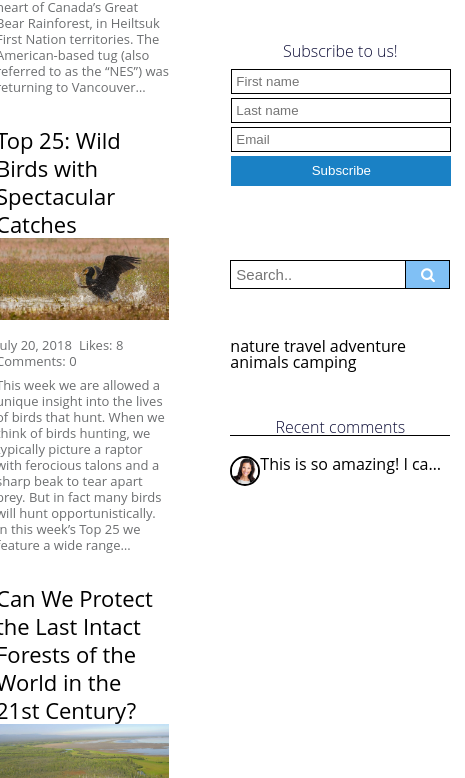
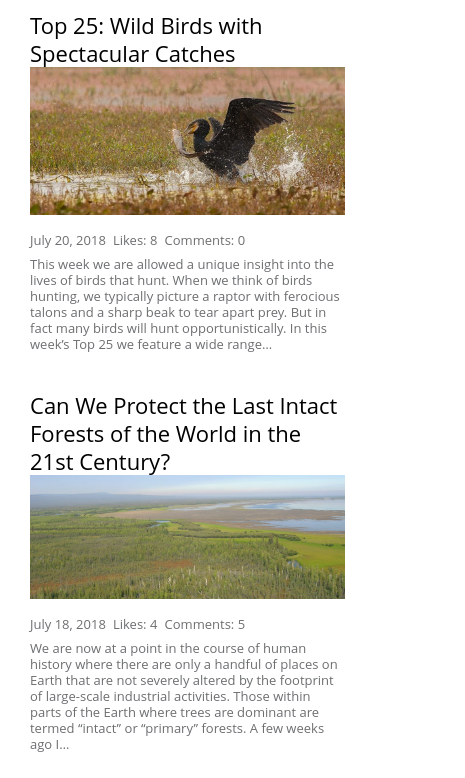
Before and after one commit to Kolobovnykova/Blog, a plain HTML site: page index.html in a window 390 px wide. Shown: the part 555-1333 px from the top of the page, 465 px wide, since content can reach past the window. Drawn offline with Linux system fonts and the light colour scheme.

Commit message:
Updated responsiveness

```diff
--- a/css/main.css
+++ b/css/main.css
@@ -2,55 +2,8 @@
     background-color: rgb(255, 255, 255);
 }
 
-.grid {
-    display: grid;
-    grid-template-areas: "main aside";
-    justify-content: space-between;
-    grid-gap: 50px;
-}
-
-.main {
-    display: flex;
-    justify-content: center;
-    flex-direction: row;
-    align-content: flex-start;
-    flex-wrap: wrap;
-    max-width: 950px;
-    grid-area: main;
-    padding: 2.5rem 0 7.5rem;
-    margin-left: -1.25rem;
-    margin-right: -1.25rem;
-}
-
-.article {
-    padding: 1rem;
-    max-width: 400px;
-}
-
 .image {
     overflow: hidden;
-}
-
-.article img{
-    height: auto;
-    width: 100%;
-    max-width:100%;
-    transition: transform .5s;
-}
-
-.article img:hover{
-    transform: scale(1.2);
-}
-
-.article-data{
-    padding: .875rem 0 .5rem;
-}
-
-.article-data a {
-    font-size: .875rem;
-    line-height: 1.25rem;
-    margin-right: 3px;
-    white-space: nowrap;
 }
 
 .data {
@@ -63,17 +16,6 @@
     font-size: 1.375rem;
     line-height: 1.75rem;
     font-weight: 500;
-}
-
-.aside {
-    max-width: 250px;
-    grid-area: aside;
-    padding: 2.5rem 0 7.5rem;
-}
-
-.aside-data {
-    margin: 1.2em 0;
-    padding: 15px;
 }
 
 .aside-social {
@@ -97,7 +39,7 @@
     font-size: 15px;
     float: left;
     width: 80%;
-    margin-top: 23px;
+    margin-top: 10px;
 }
 
 #search {
@@ -110,7 +52,7 @@
     border: 1px solid black;
     border-left: none;
     cursor: pointer;
-    margin-top: 23px;
+    margin-top: 10px;
 }
 
 #search:hover {
@@ -193,12 +135,13 @@ input[type="submit"]:hover {
     display: flex;
 }
 
-.comments h4 {
+.aside-data h4 {
+    font-size: 17px;
     text-align: center;
-    border-bottom: black 1px solid;
     color: rgb(15, 15, 56);
     font-weight: 200;
-    margin-bottom: 20px;
+    margin: 15px 0;
+    text-transform: uppercase;
 }
 
 .user-comment {
@@ -206,3 +149,77 @@ input[type="submit"]:hover {
     overflow: hidden;
     text-overflow: ellipsis;
 }
+
+.content {
+    max-width: 1200px;
+    padding: 0px;
+    margin: 0 auto;
+    display: grid;
+    grid-gap: 20px;
+    width: 100%;
+    grid-template-columns: 3fr 1fr;
+}
+
+.main {
+    display: grid;
+    grid-template-columns: repeat(auto-fill, minmax(285px, 1fr));
+    padding-left: 10px;
+    grid-gap: 20px;
+}
+
+.article {
+    margin-left: 10px;
+    padding: 10px;
+    display: grid;
+    grid-template-rows: auto auto auto 1fr auto;
+}
+
+.article img{
+    height: auto;
+    width: 100%;
+    max-width:100%;
+    transition: transform .5s;
+}
+
+.article img:hover{
+    transform: scale(1.2);
+}
+
+.article-data{
+    padding: .875rem 0 .5rem;
+}
+
+.article-data a {
+    font-size: .875rem;
+    line-height: 1.25rem;
+    margin-right: 3px;
+}
+
+.aside {
+    display: grid;
+    grid-template-rows: auto auto auto auto auto 1fr;
+    margin-right: 10px;
+    max-width: 450px;
+    text-align: center;
+    margin-right: 20px;
+}
+
+.aside-wrapper {
+    margin: 1.2em 0;
+    padding: 15px;
+    width: 100%;
+}
+
+.aside-data {
+    word-wrap: break-word;
+    max-width: 250px;
+    padding: 10px;
+    padding-bottom: 20px;
+    margin-bottom: 10px;
+}
+
+@media screen and (max-width:768px) {
+    .content {
+        grid-template-columns: 1fr;
+    }
+}
--- a/css/media.css
+++ b/css/media.css
@@ -6,60 +6,15 @@
     .main {
         padding: 2.5rem 0 0;
         max-width: 100%;
-        margin-left: -1.2rem;
-        margin-right: -1.2rem;
-    }
-
-    .article {
-        padding: 0.7rem;
-        max-width: 280px;
-    }
-}
-
-@media only screen and (max-width: 1026px) {
-    .container {
-        max-width: 900px;
-    }
-
-    .main {
-        max-width: 100%;
-        margin-left: -1rem;
-        margin-right: -1rem;
-    }
-
-    .article {
-        padding: 0.5rem;
-        max-width: 200px;
     }
 }
 
 @media only screen and (max-width: 940px) {
-    .container {
-        max-width: 800px;
-    }
-
-    .article {
-        max-width: 470px;
-    }
 
     .logo-words {
         display: none;
     }
 
-}
-
-@media only screen and (max-width: 840px) {
-    .container {
-        max-width: 700px;
-    }
-
-    .article {
-        max-width: 370px;
-    }
-
-    .logo-words {
-        display: none;
-    }
 }
 
 @media only screen and (max-width: 780px) {
@@ -75,7 +30,7 @@
 
     .main {
         padding:2.2em;
-        margin: 0 auto
+        margin: 0 auto;
     }
 
     .header .container {
@@ -120,12 +75,6 @@
         padding: 0;
     }
 
-    .aside {
-        padding: 0.5rem 0 7.5rem;
-        margin:0 auto;
-        float: left;
-    }
-
     .nav-burger {
         display: block;
     }
--- a/css/menu.css
+++ b/css/menu.css
@@ -7,10 +7,6 @@
     display: flex;
     justify-content: space-between;
     padding: 5px 0;
-}
-
-.logo {
-    margin-left: 100px;
 }
 
 .logo img {
--- a/index.html
+++ b/index.html
@@ -63,7 +63,6 @@
 	</div>
 
 	<div class="content">
-		<div class="container grid">
 		<div class="main">
 			<div class="article">
 				<h4>
@@ -182,6 +181,7 @@
 			</div>
 		</div>
 		<div class="aside">
+			<div class="aside-wrapper">
 				<div class="aside-data blog-info">
 					<img src="images/logo.png" alt="logo">
 					<p class="information">
@@ -216,6 +216,7 @@
 					</form>
 				</div>
 				<div class="aside-data search">
+					<h4>Search:</h4>
 					<form action="www.google.com.ua">
 						<input type="text" placeholder="Search.." name="search">
 						<button type="submit" id="search">
@@ -224,6 +225,7 @@
 					</form>
 				</div>
 				<div class="aside-data tags">
+					<h4>Popular tags:</h4>
 					<a href="#">nature</a>
 					<a href="#">travel</a>
 					<a href="#">adventure</a>
```
Lines whose indentation alone changed are shown as unchanged.
